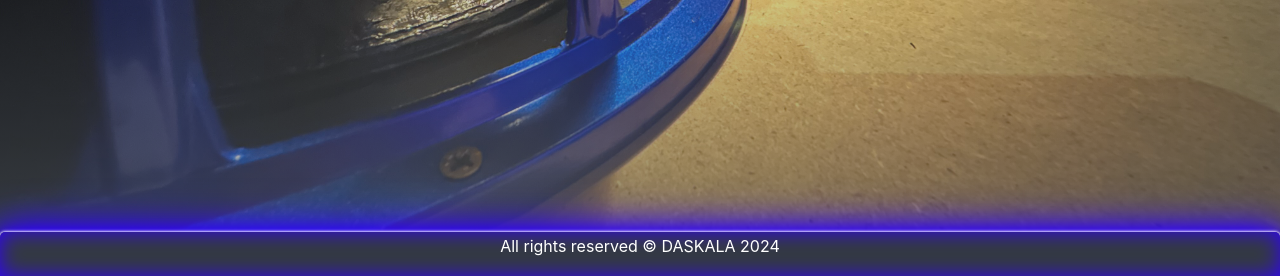
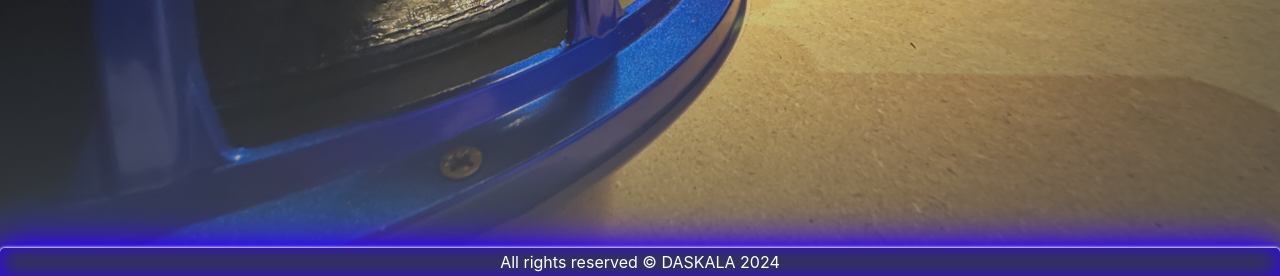
Before and after one commit to prdimitrov/BassHeadsBG, a Spring Boot app: page / in a window 1280 px wide. Shown: the part 524-800 px from the top of the page. Run offline with Spring Boot 4, Linux system fonts and the light colour scheme; some libraries are stand-ins or nearby versions.

Commit message:
Forgot to remove the bottom margin on the footer's text.

```diff
--- a/src/main/resources/static/css/main.css
+++ b/src/main/resources/static/css/main.css
@@ -91,4 +91,5 @@ footer {
 }
 footer p {
     color: #fff;
+    margin-bottom: 0;
 }
```
Also changed, not shown: 1 other file.
